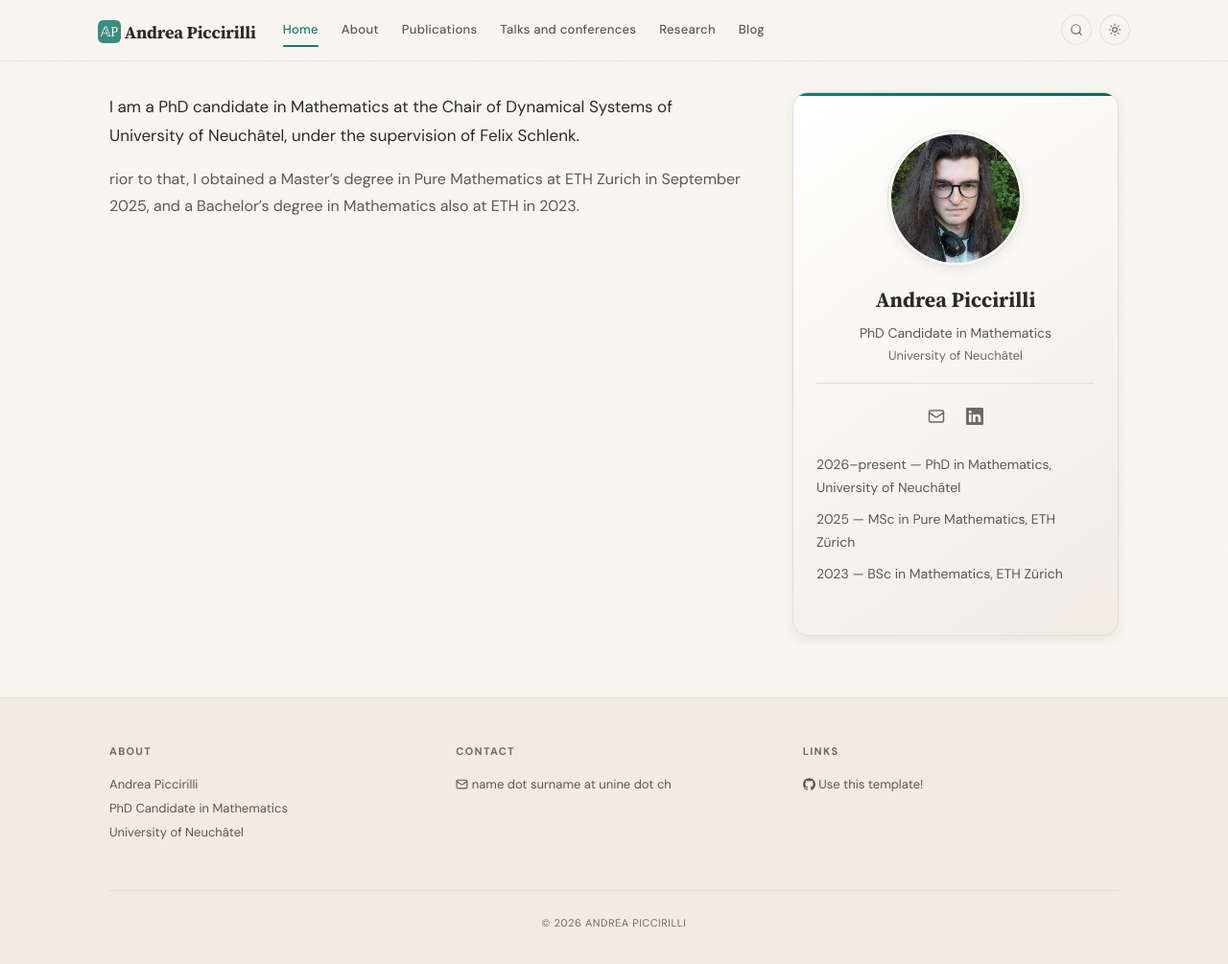
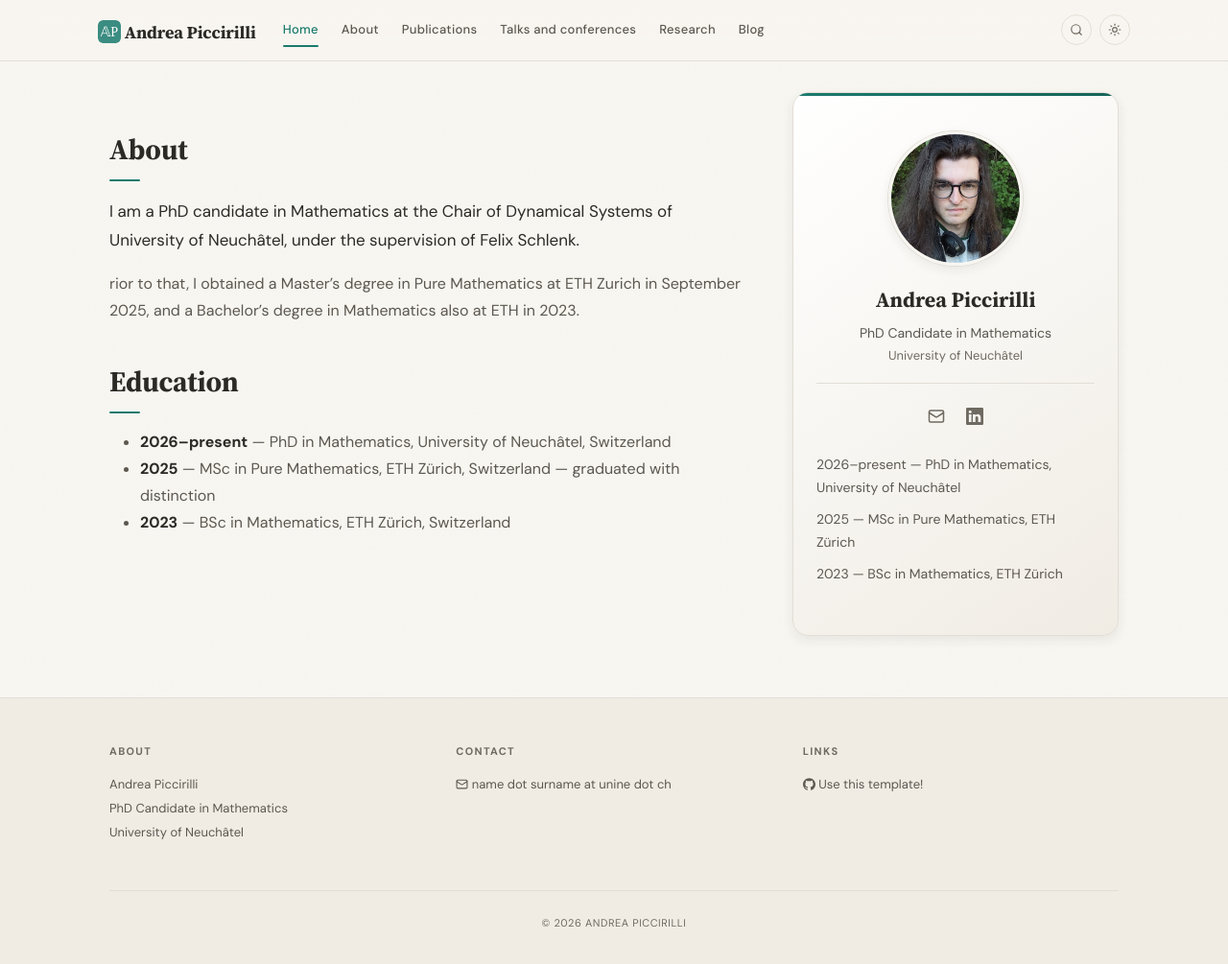
Before and after one commit to andreapiccirilli/andreapiccirilli.github.io, a Jekyll site: the page built from _pages/home.md, in a window 1280 px wide. Shown: the whole page at 96% size. Built offline with Jekyll 4.4.1, drawn with Linux system fonts in a browser that asks for light colours.

Commit message:
Update home.md

```diff
--- a/_pages/home.md
+++ b/_pages/home.md
@@ -1,10 +1,17 @@
 ---
-title: "About"
+title: "Home"
 layout: homelay
 permalink: /
 ---
 
+# About
 
 I am a PhD candidate in Mathematics at the Chair of Dynamical Systems of University of Neuchâtel, under the supervision of Felix Schlenk.
 
 rior to that, I obtained a Master's degree in Pure Mathematics at ETH Zurich in September 2025, and a Bachelor's degree in Mathematics also at ETH in 2023.
+
+# Education
+
+- **2026–present** — PhD in Mathematics, University of Neuchâtel, Switzerland
+- **2025** — MSc in Pure Mathematics, ETH Zürich, Switzerland — graduated with distinction
+- **2023** — BSc in Mathematics, ETH Zürich, Switzerland
```
